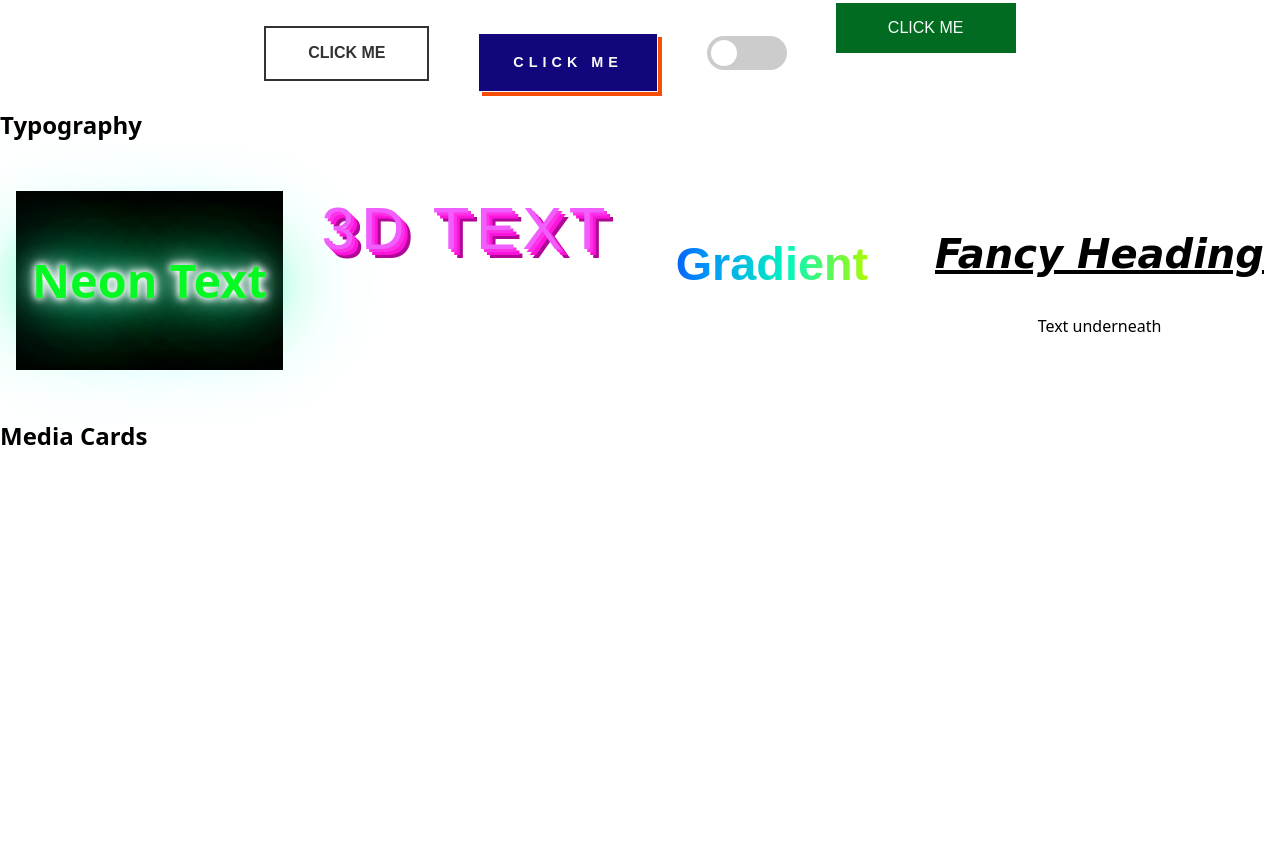
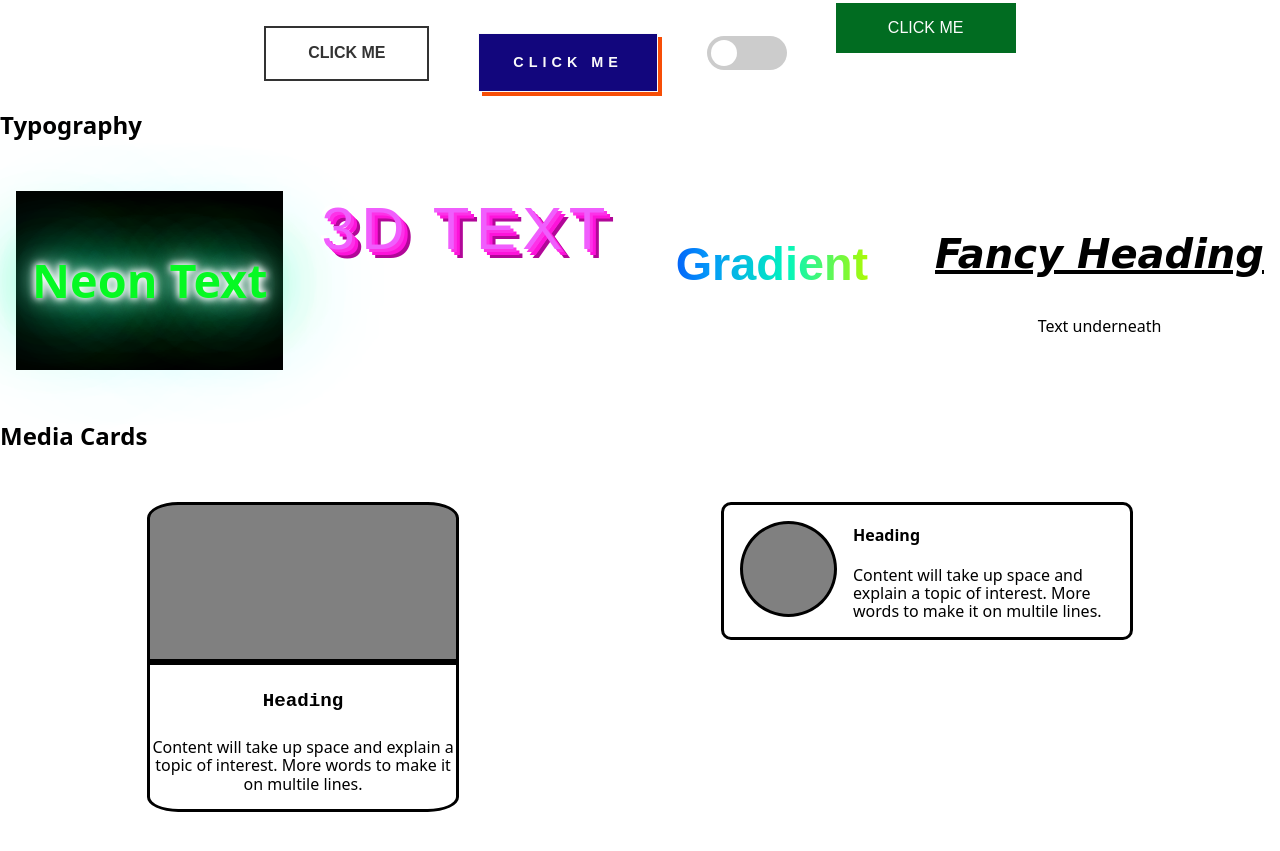
Before and after one commit to sebasgeiger/components_library, a plain HTML site: page index.html in a window 1280 px wide. Shown: the part 407-1258 px from the top of the page. Before the commit the page ends 877 px from the top, so only its background shows below. Drawn offline with nearby package versions, Linux system fonts and the light colour scheme; a web font is replaced by a local one.

Commit message:
add media cards

```diff
--- a/css/style.css
+++ b/css/style.css
@@ -314,3 +314,59 @@ input:checked + .slider:before {
     font-weight: lighter;
     font-size: 25x;
 }
+/*--Media Cards--*/
+.mcards{
+    display: flex;
+    flex-direction: row;
+    justify-content: space-around;
+    padding-top: 2rem;
+    padding-bottom: 2rem;
+    margin: 1rem;
+    text-align: center;
+}
+/*--Card 1--*/
+.card {
+    display: flex;
+    flex-direction: column;
+    width: 25%;
+    height: 100%;
+}
+.card__cover {
+    height: 10rem;
+    background-color: gray;
+    border-top-left-radius: 10%;
+    border-top-right-radius: 10%;
+    border: solid black;
+}
+.card__content {
+    /* Take available height */
+    flex: 1;
+    text-align: center;
+    border: solid black;
+    border-bottom-left-radius: 10%;
+    border-bottom-right-radius: 10%;
+}
+.title {
+    font-weight: Bold;
+    font-family: 'Courier New', Courier, monospace;
+    font-size:larger;
+}
+.card2 {
+    display: flex;
+    flex-direction: row;
+    width: 33%;
+    height: 100%;
+    border: solid black;
+    text-align:left;
+    border-radius: 10px;
+}
+.cover {
+    height: 6rem;
+    width: 12rem;
+    padding: 1rem;
+    margin: 1rem 1rem;
+    align-items: center;
+    background-color: gray;
+    border: solid black;
+    border-radius: 50%;
+}
--- a/index.html
+++ b/index.html
@@ -79,5 +79,26 @@
     </div>
 </div>
 <h2>Media Cards</h2>
-
+<div class="mcards">
+    <div class="card">
+        <!-- Cover -->
+        <div class="card__cover"></div>
+        <!-- Content -->
+        <div class="card__content">
+            <div class="title">
+                <h4>Heading</h4>
+            </div>
+            <div class="info">
+            <p>Content will take up space and explain a topic of interest. More words to make it on multile lines.</p>
+            </div>
+        </div>
+    </div>
+    <div class="card2">
+        <div class="cover"></div>
+        <div class="content">
+            <h4>Heading</h4>
+            <p>Content will take up space and explain a topic of interest. More words to make it on multile lines.</p>
+        </div>
+    </div>
+</div>
 </body>
```
